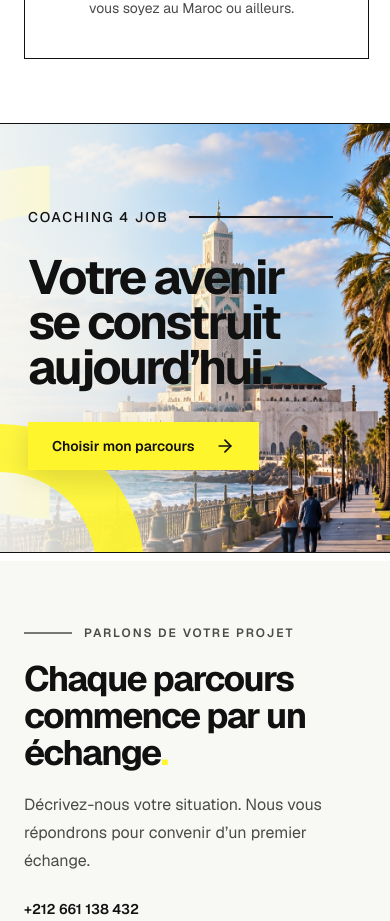
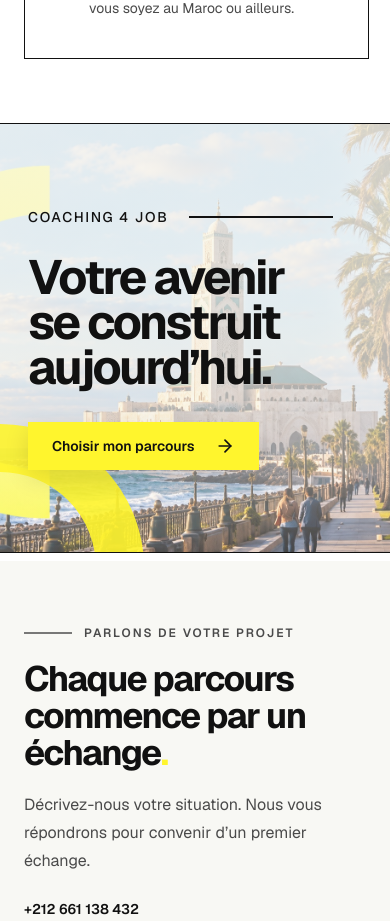
Before and after one commit to Hicham2115/Coaching4Job-, a Next.js app: page / in a window 390 px wide. Shown: the part 4820-5741 px from the top of the page. Built offline with nearby package versions, Linux system fonts and the light colour scheme.

Commit message:
your message

```diff
--- a/components/landing-sections.tsx
+++ b/components/landing-sections.tsx
@@ -237,7 +237,7 @@ export default function LandingSections() {
           />
           <div
             aria-hidden="true"
-            className="absolute inset-0 bg-[linear-gradient(90deg,rgba(248,247,241,0.92)_0%,rgba(248,247,241,0.78)_27%,rgba(248,247,241,0.42)_48%,rgba(248,247,241,0.08)_68%,transparent_82%)]"
+            className="absolute inset-0 bg-[linear-gradient(180deg,rgba(248,247,241,0.84)_0%,rgba(248,247,241,0.72)_58%,rgba(248,247,241,0.28)_100%)] md:bg-[linear-gradient(90deg,rgba(248,247,241,0.92)_0%,rgba(248,247,241,0.78)_27%,rgba(248,247,241,0.42)_48%,rgba(248,247,241,0.08)_68%,transparent_82%)]"
           />
           <div
             aria-hidden="true"
```
